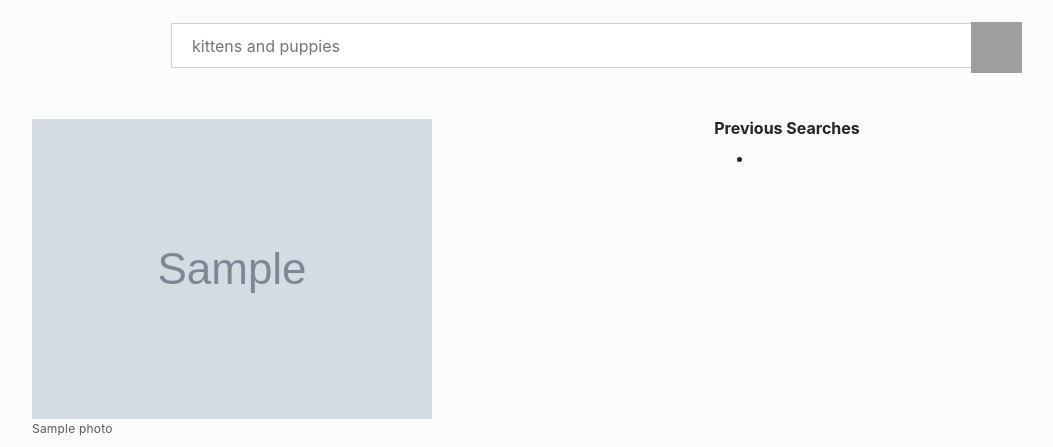
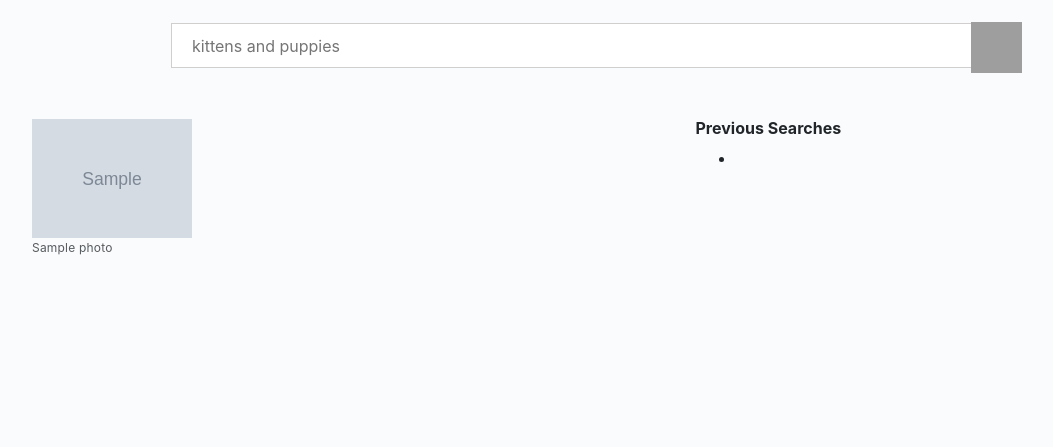
Before and after one commit to brkn/flickr_django_app, a Django app: template FlickrApp/templates/FlickrApp/index.html in a window 1280 px wide. Shown: the part 353-800 px from the top of the page, without its empty margins (53-1106 px from the left). Run offline with Django 3.2, Linux system fonts and the light colour scheme; the template is opened without the code that fills it: most values are stand-ins (such as "Sample title", 1, 10 or a date in 2020); grey boxes marked "Sample" are stand-in pictures; some libraries are stand-ins or nearby versions; grey boxes are pictures that could not be loaded.

Commit message:
Fix images

```diff
--- a/FlickrApp/static/FlickrApp/index.css
+++ b/FlickrApp/static/FlickrApp/index.css
@@ -24,11 +24,15 @@ main{
     margin: 0;
     float: left;
     position: relative;
+    max-height:100%;
 }
-.image_cell .img{
-    max-width: 100%;
+.image_cell > img{
+    position: relative;
     height: auto;
     margin: 0 auto;
+    object-fit: cover;
+    width: 100%;
+    max-height: 85%;
 }
 .subtext{
     color: #575b5f;
```
